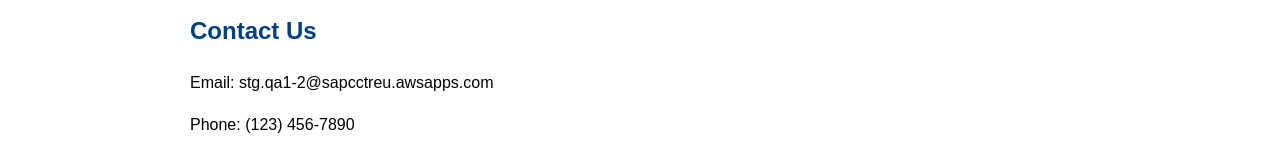
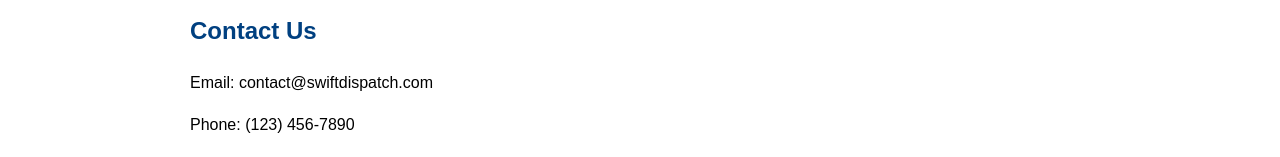
Before and after one commit to devdemoteam/devdemoteam-extension8, a plain HTML site: page index.html in a window 1280 px wide. Shown: the part 554-711 px from the top of the page. Drawn offline with Linux system fonts and the light colour scheme.

Commit message:
Update contact email in index.html

```diff
--- a/index.html
+++ b/index.html
@@ -65,7 +65,7 @@
     </section>
     <section>
       <h2>Contact Us</h2>
-      <p>Email: stg.qa1-2@sapcctreu.awsapps.com</p>
+      <p>Email: contact@swiftdispatch.com</p>
       <p>Phone: (123) 456-7890</p>
       <p>Chat: QA1 Chat.Sales8</p>
       <p>Location:</p>
```
